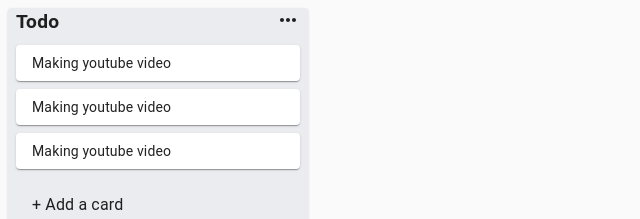
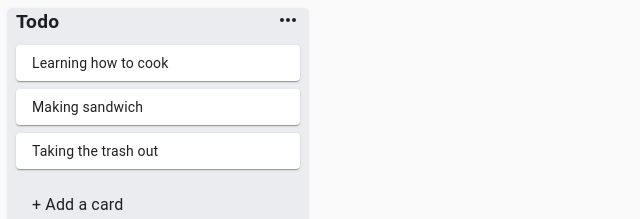
Before and after one commit to paulvscode/kanbanlike, a React (Create React App) app: page / in a window 1280 px wide. Shown: the top 219 px of the page, without its empty margins (0-640 px from the left). Built offline with nearby package versions, Linux system fonts and the light colour scheme.

Commit message:
added card map

```diff
--- a/src/App.js
+++ b/src/App.js
@@ -1,10 +1,16 @@
 import "./App.css";
 import List from "./components/List/List";
+import React, { useState } from "react";
+import store from "../src/utils/store";
 
 function App() {
+  const [data, setData] = useState(store);
   return (
     <div className='App'>
-      <List />
+      {data.listIds.map((listId) => {
+        const list = data.lists[listId];
+        return <List list={list} key={listId} />;
+      })}
     </div>
   );
 }
--- a/src/components/Card/Card.js
+++ b/src/components/Card/Card.js
@@ -9,11 +9,11 @@
   },
 }));
 
-const Card = () => {
+const Card = ({ card }) => {
   const classes = useStyle();
   return (
     <div>
-      <Paper className={classes.card}>Making youtube video</Paper>
+      <Paper className={classes.card}>{card.title}</Paper>
     </div>
   );
 };
--- a/src/components/List/List.js
+++ b/src/components/List/List.js
@@ -13,16 +13,16 @@
   },
 }));
 
-const List = () => {
+const List = ({ list }) => {
   const classes = useStyle();
   return (
     <div>
       <Paper className={classes.root}>
         <CssBaseline />
-        <Title />
-        <Card />
-        <Card />
-        <Card />
+        <Title title={list.title} />
+        {list.cards.map((card) => (
+          <Card key={card.id} card={card} />
+        ))}
         <InputContainer />
       </Paper>
     </div>
--- a/src/components/List/Title.js
+++ b/src/components/List/Title.js
@@ -26,7 +26,7 @@
   },
 }));
 
-const Title = () => {
+const Title = ({ title }) => {
   const [open, setOpen] = useState();
   const classes = useStyle();
   return (
@@ -35,7 +35,7 @@
         <div>
           <InputBase
             autoFocus
-            value='Todo'
+            value={title}
             inputProps={{
               className: classes.input,
             }}
@@ -49,7 +49,7 @@
             onClick={() => setOpen(!open)}
             className={classes.editableTitle}
           >
-            Todo
+            {title}
           </Typography>
           <MoreHorizIcon />
         </div>
--- /dev/null
+++ b/src/utils/store.js
@@ -0,0 +1,27 @@
+const cards = [
+  {
+    id: "card-1",
+    title: "Learning how to cook",
+  },
+  {
+    id: "card-2",
+    title: "Making sandwich",
+  },
+  {
+    id: "card-3",
+    title: "Taking the trash out",
+  },
+];
+
+const data = {
+  lists: {
+    "list-1": {
+      id: "list-1",
+      title: "Todo",
+      cards,
+    },
+  },
+  listIds: ["list-1"],
+};
+
+export default data;
```
